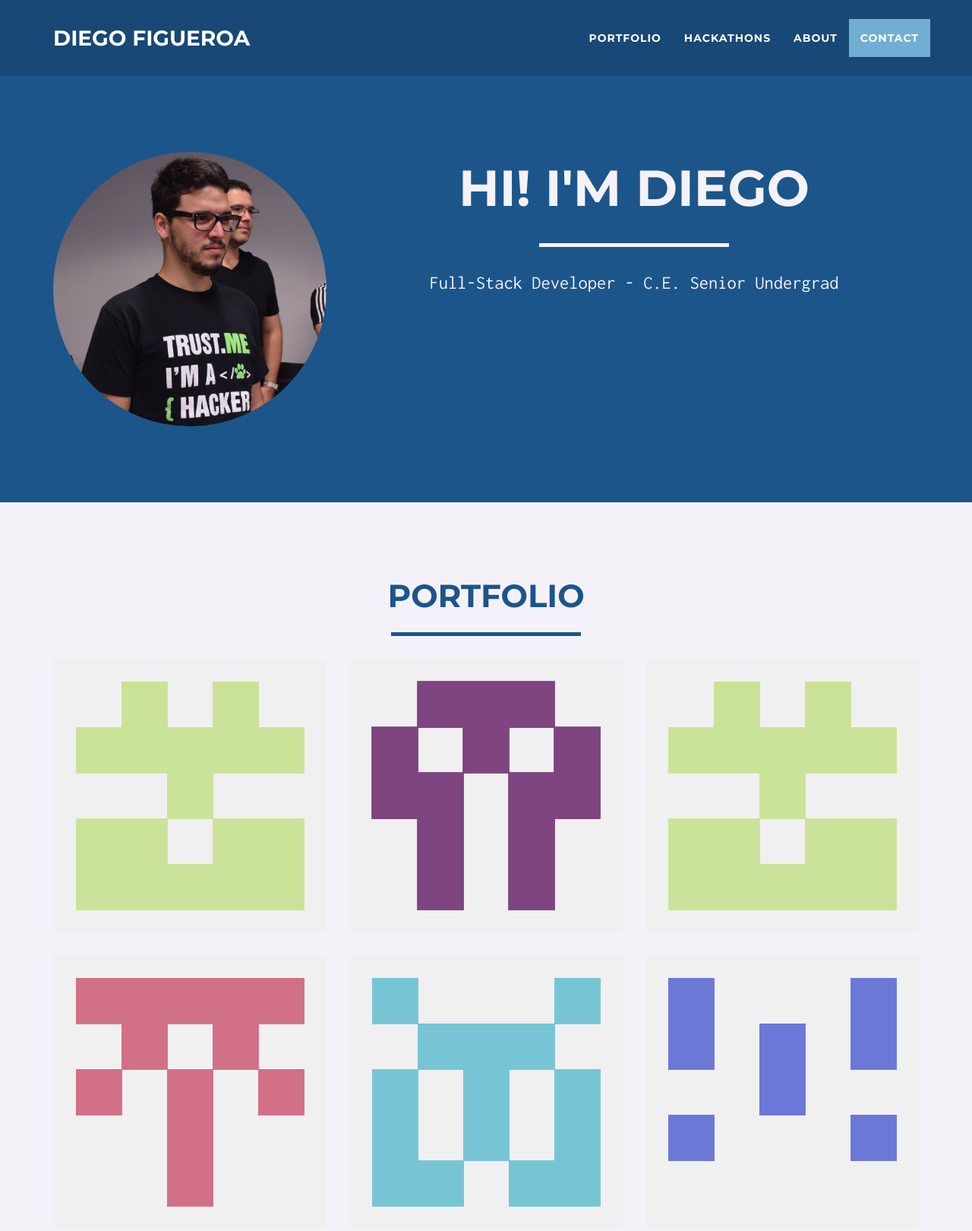
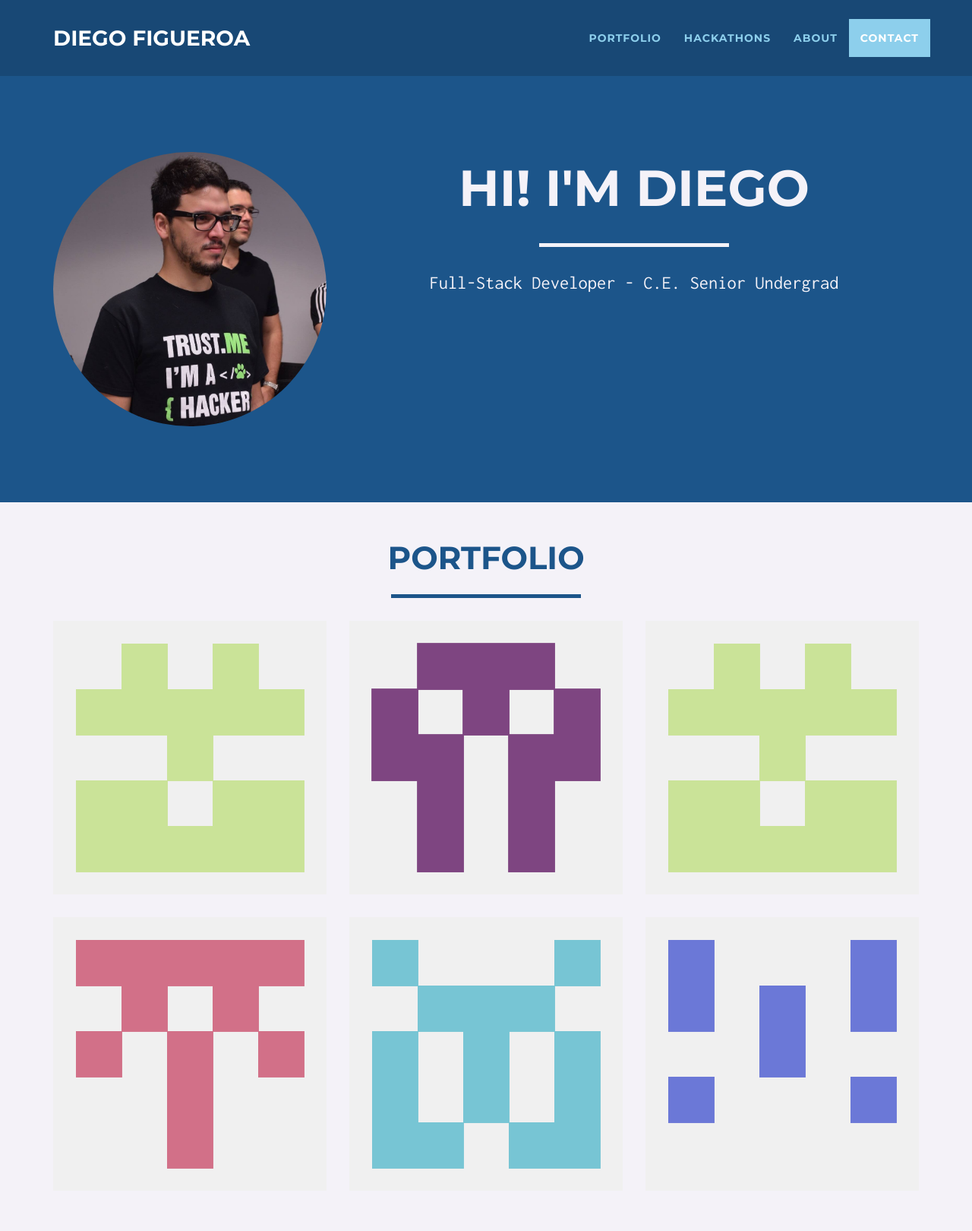
Before and after one commit to diegofigs/diegofigs.github.io, a website: page index.html in a window 1280 px wide. Shown: the top 1620 px of the page at 76% size. Drawn offline with nearby package versions, Linux system fonts and the light colour scheme.

Commit message:
fix link coloring and compile

```diff
--- a/less/freelancer.less
+++ b/less/freelancer.less
@@ -143,9 +143,9 @@ header {
     letter-spacing: 1px;
     li {
       a {
-        color: white;
+        color: @light-accent;
         &:hover {
-          color: @light-accent;
+          color: white;
           outline: none;
         }
         &:focus,
@@ -156,7 +156,7 @@ header {
       &.active {
         a {
           color: white;
-          background: @dark-accent;
+          background: @light-accent;
           &:hover,
           &:focus,
           &:active {
@@ -203,7 +203,7 @@ header {
 }
 
 section {
-  padding: 100px 0;
+  padding: 50px 0;
   h2 {
     margin: 0;
     font-size: 3em;
```
Also changed, not shown: css/freelancer.css, css/freelancer.min.css.
